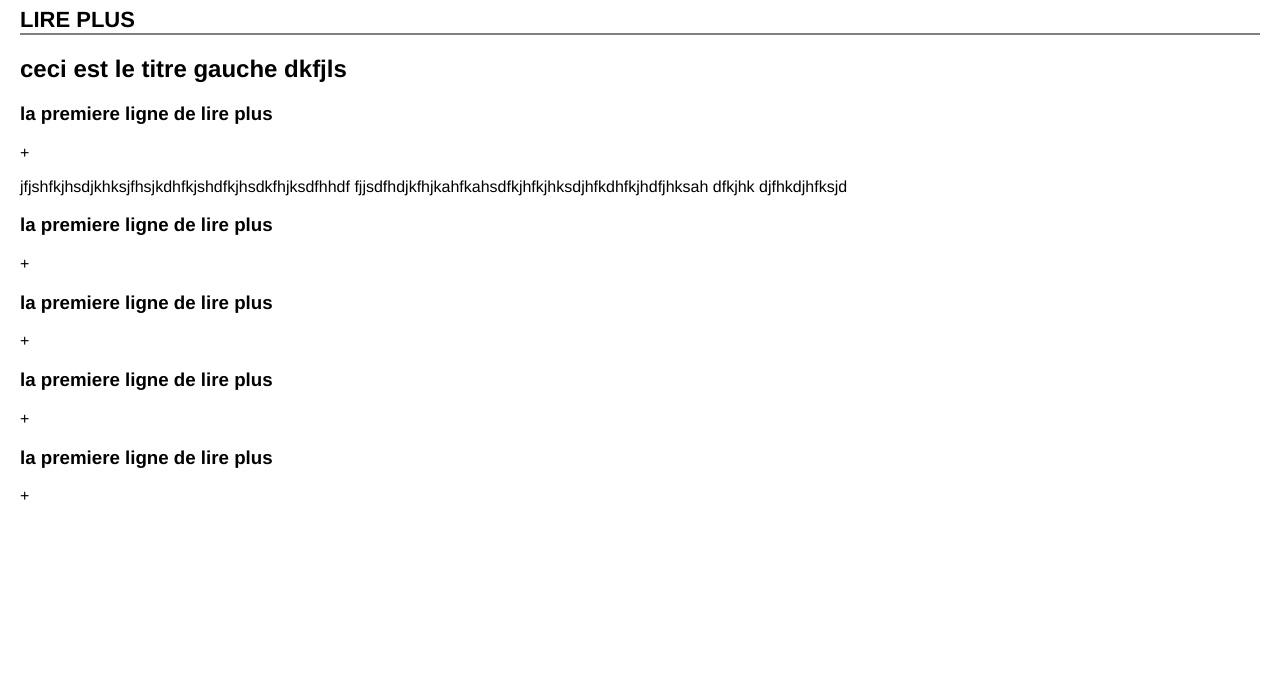
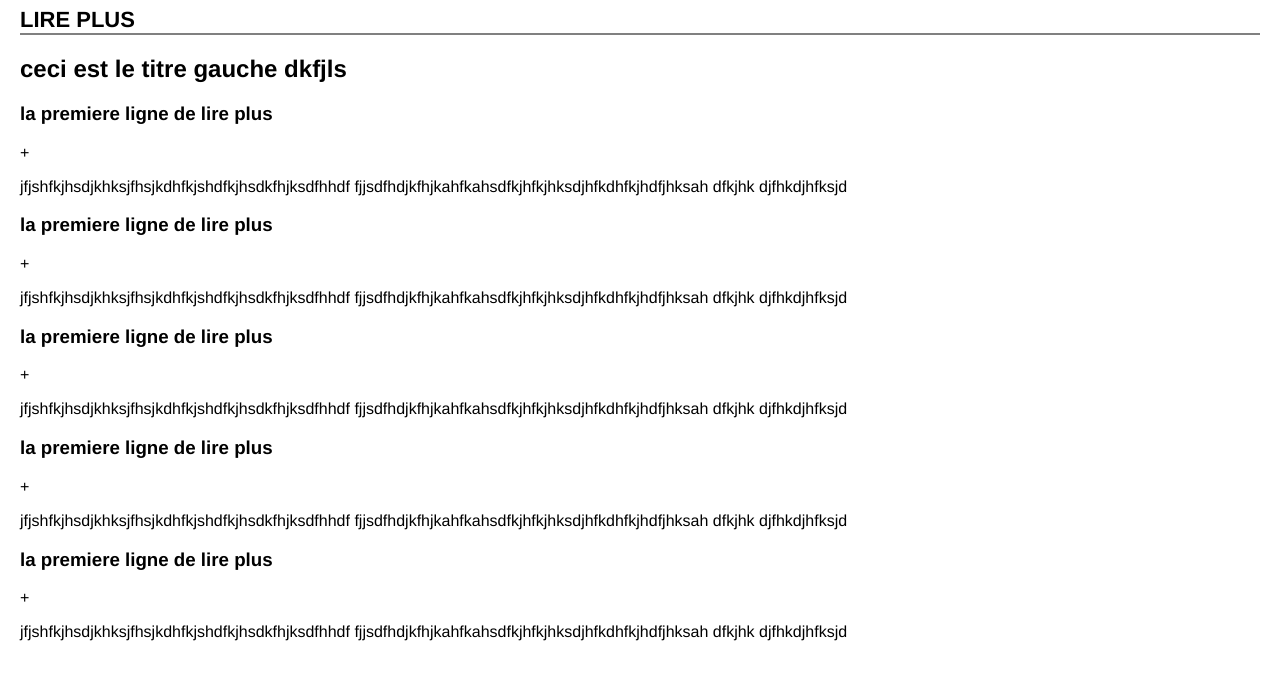
Before and after one commit to alexissengangabo07/gda-js-exercise-2, a plain HTML site: page lire_plus/index.html in a window 1280 px wide. Shown: the part 77-756 px from the top of the page. Drawn offline with Linux system fonts and the light colour scheme.

Commit message:
refact: arrange articles contents

```diff
--- a/lire_plus/index.html
+++ b/lire_plus/index.html
@@ -59,17 +59,53 @@
 
                         </article>
                         <article>
+                            <div class="article__head">
                                 <h3> la premiere ligne de lire plus </h3>
                                 <div class="content__right-icon">+</div>
+                           </div>
+                            <p class="text">
+                                jfjshfkjhsdjkhksjfhsjkdhfkjshdfkjhsdkfhjksdfhhdf
+                                fjjsdfhdjkfhjkahfkahsdfkjhfkjhksdjhfkdhfkjhdfjhksah
+                                dfkjhk
+                                djfhkdjhfksjd
+                            </p>
+
                         </article><article>
+                            <div class="article__head">
                                 <h3> la premiere ligne de lire plus </h3>
                                 <div class="content__right-icon">+</div>
+                           </div>
+                            <p class="text">
+                                jfjshfkjhsdjkhksjfhsjkdhfkjshdfkjhsdkfhjksdfhhdf
+                                fjjsdfhdjkfhjkahfkahsdfkjhfkjhksdjhfkdhfkjhdfjhksah
+                                dfkjhk
+                                djfhkdjhfksjd
+                            </p>
+
                         </article><article>
+                            <div class="article__head">
                                 <h3> la premiere ligne de lire plus </h3>
                                 <div class="content__right-icon">+</div>
+                           </div>
+                            <p class="text">
+                                jfjshfkjhsdjkhksjfhsjkdhfkjshdfkjhsdkfhjksdfhhdf
+                                fjjsdfhdjkfhjkahfkahsdfkjhfkjhksdjhfkdhfkjhdfjhksah
+                                dfkjhk
+                                djfhkdjhfksjd
+                            </p>
+
                         </article><article>
+                            <div class="article__head">
                                 <h3> la premiere ligne de lire plus </h3>
                                 <div class="content__right-icon">+</div>
+                           </div>
+                            <p class="text">
+                                jfjshfkjhsdjkhksjfhsjkdhfkjshdfkjhsdkfhjksdfhhdf
+                                fjjsdfhdjkfhjkahfkahsdfkjhfkjhksdjhfkdhfkjhdfjhksah
+                                dfkjhk
+                                djfhkdjhfksjd
+                            </p>
+
                         </article>
                     </div>
                 </div>
```
Lines whose indentation alone changed are shown as unchanged.
